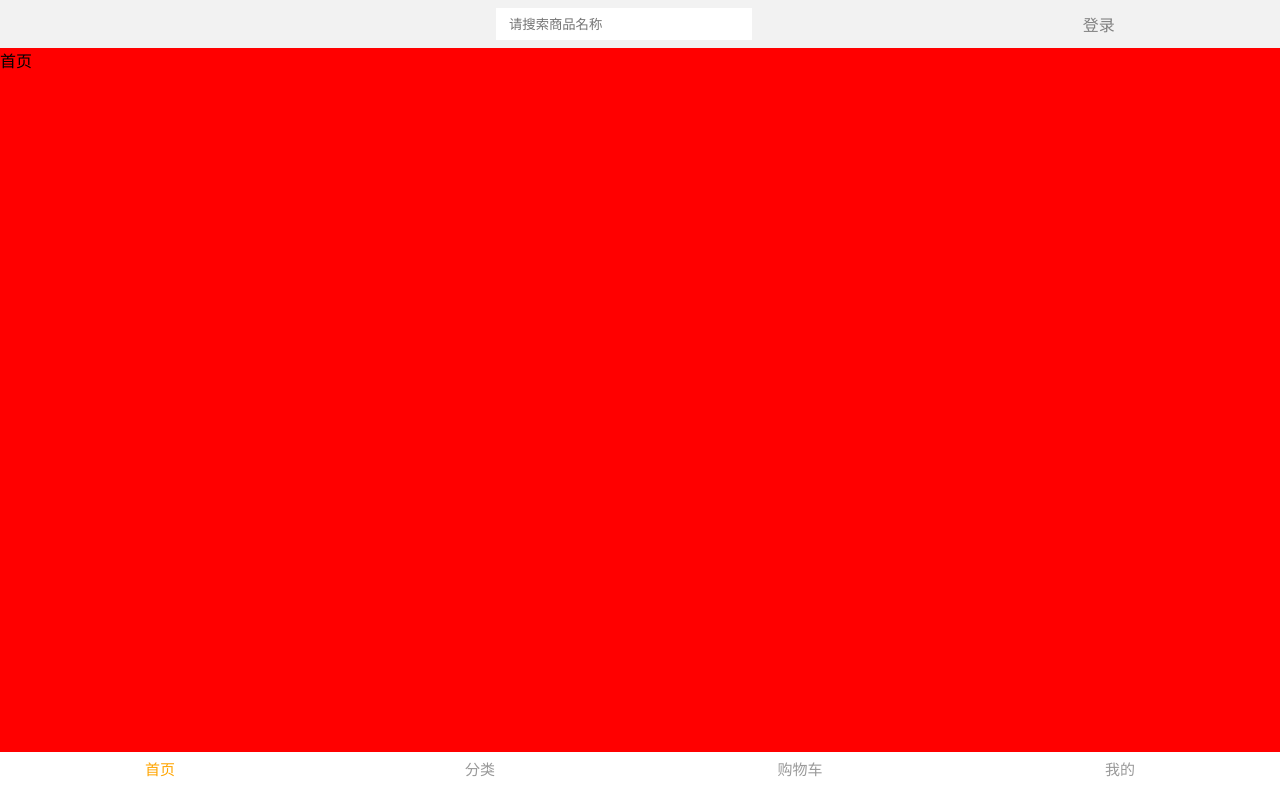
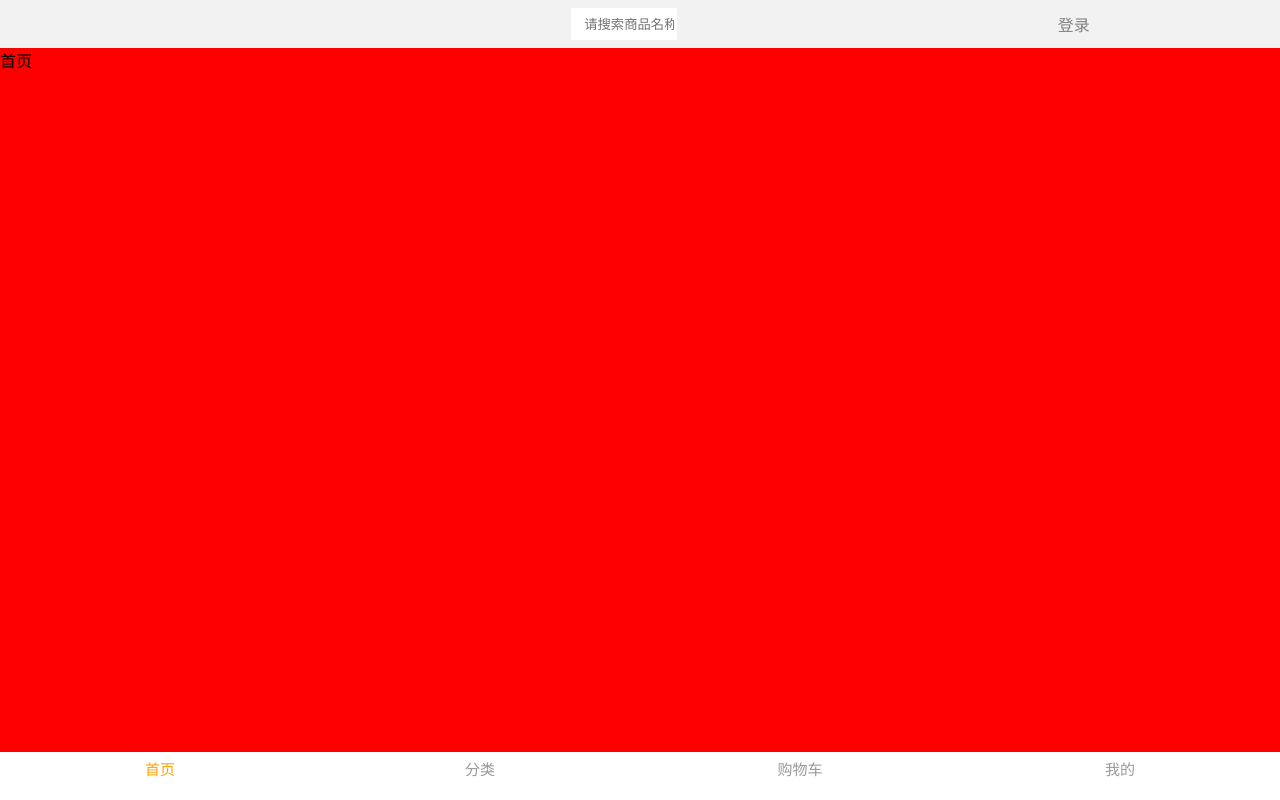
Before and after one commit to dcl1163377800/xiaomi, a Vue app in the folder mi/: page /#/HomePage/firstPage in a window 1280 px wide. Built offline with nearby package versions, Linux system fonts and the light colour scheme; a small style sheet from the web is missing.

Commit message:
提交成功

```diff
--- a/mi/public/index.html
+++ b/mi/public/index.html
@@ -11,6 +11,17 @@
       body{
         margin: 0;
       }
+      :root {
+      overflow-y: auto;
+      overflow-x: hidden;
+       }
+      :root body {
+        position: absolute;
+      }
+      body {
+        width: 100vw;
+        overflow: hidden;
+      }
     </style>
   </head>
   <body>
--- a/mi/src/view/HomePage/firstPage.vue
+++ b/mi/src/view/HomePage/firstPage.vue
@@ -1,6 +1,7 @@
 <template>
     <div>
         首页
+        <div class="menu"></div>
     </div>
 </template>
 
@@ -10,6 +11,8 @@ export default {
 }
 </script>
 
-<style lang="scss">
-
+<style lang="scss" scoped>
+    .menu{
+        height: 50rem;
+    }
 </style>
--- a/mi/src/view/HomePage/index.vue
+++ b/mi/src/view/HomePage/index.vue
@@ -1,9 +1,17 @@
 <template>
     <div id="app">
-            <Header></Header>
+        <header>
+             <div class="logo_header">
+                <span class="iconfont icon-mi"></span>
+                <div class="search">
+                    <span class="iconfont icon-suosou"></span>
+                    <input type="text" placeholder="请搜索商品名称"/>
+                </div>
+                <span class="iconfont icon-wode4">登录</span>
+            </div>
+        </header>
         <main>
             <router-view></router-view>
-            <div class="side"></div>
         </main>
 
           <footer>
@@ -36,17 +44,29 @@
 </template>
 
 <script>
-import Header from "../common/Header";
+// import Header from "../common/Header";
 
 export default {
     components:{
-        Header,
+        // Header,
     }
 }
 </script>
 
 <style lang="scss" scoped>
+    :root {
+overflow-y: auto;
+overflow-x: hidden;
+}
+:root body {
+position: absolute;
+}
+body {
+width: 100vw;
+overflow: hidden;
+}
     html {
+        overflow-y: scroll;
     font-size: -webkit-calc(100vw/7.5);
     font-size: calc(100vw / 7.5);
     }
@@ -70,13 +90,42 @@ export default {
     display: -webkit-flex;
     display: flex;
     flex-direction: column;
+        header{
+            width: 100%;
+            height: 3rem;
+              .logo_header{
+                width: 100%;
+                height: 3rem;
+                text-align: center;
+                background: #f2f2f2;
+                color: gray;
+                display: flex;
+                justify-content: space-around;
+                align-items: center;
+                    .icon-mi{
+                        color: rgb(237, 91, 0);
+                        font-size: 1.5rem;
+                    }
+                    .search{
+                        background:#fff;
+                        padding-left:10px;
+                        height: 2rem;
+                        display:flex;
+                        align-items: center;
+                        input{
+                            color:rgba(0,0,0,.3);
+                            border: 0;
+                            width: 6rem;
+                            height: 1.5rem;
+                            padding:0.2rem
+                        }
+                    }
+        }
+        }
          main{
             flex: 1;
             overflow-y: scroll;
             background: red;
-            .side{
-                height: 50rem;
-            }
         }
          footer{
             width: 100%;
--- a/mi/src/view/HomePage/sort.vue
+++ b/mi/src/view/HomePage/sort.vue
@@ -1,6 +1,14 @@
 <template>
     <div>
-        分类
+
+        <div class="menu">
+            <span>《</span>
+            <span>分类</span>
+            <span class="iconfont icon-suosou"></span>
+        </div>
+        <div class="nav">
+
+        </div>
     </div>
 </template>
 
@@ -10,6 +18,20 @@ export default {
 }
 </script>
 
-<style lang="scss">
+<style lang="scss" scoped>
+    .menu{
+        position: fixed;
+        width: 100%;
+        height: 3rem;
+        top: 0;
+        background: #f2f2f2;
+        line-height: 3rem;
+        display: flex;
+        justify-content: space-around;
 
+    }
+        .nav{
+            height: 50rem;
+            background: yellow;
+        }
 </style>
--- a/mi/src/view/common/Header.vue
+++ /dev/null
@@ -1,97 +0,0 @@
-<template>
-    <div id="app1">
-        <header>
-        <div class="logo_header">
-            <span class="iconfont icon-mi"></span>
-            <div class="search">
-                <span class="iconfont icon-suosou"></span>
-                <input type="text" placeholder="请搜索商品名称"/>
-            </div>
-            <span class="iconfont icon-wode4">登录</span>
-        </div>
-    </header>
-    </div>
-</template>
-
-<script>
-export default {
-
-}
-</script>
-
-<style lang="scss" scoped>
-        .logo_header{
-            width: 100%;
-            height: 3rem;
-            text-align: center;
-            background: #f2f2f2;
-            color: gray;
-            display: flex;
-            justify-content: space-around;
-            align-items: center;
-
-                 .icon-mi{
-                     color: rgb(237, 91, 0);
-                     font-size: 1.5rem;
-                 }
-                 .search{
-                     background:#fff;
-                     padding-left:10px;
-                     height: 2rem;
-                     display:flex;
-                     align-items: center;
-                    input{
-                        color:rgba(0,0,0,.3);
-                        border: 0;
-                        width: 15rem;
-                        height: 1.5rem;
-                        padding:0.2rem
-                    }
-                 }
-
-
-}
-    // }
-
-
-    // #app1 {
-    // width: 100vw;
-    // height: 100vh;
-    // display: -webkit-flex;
-    // display: flex;
-    // flex-direction: column;
-
-    //     header{
-    //         width: 100%;
-    //         height: 2rem;
-    //         background: red;
-    //         text-align: center;
-    //         background: #f2f2f2;
-    //         color: gray;
-    //          .logo{
-    //              display: flex;
-    //              justify-content: space-around;
-    //              align-items: center;
-    //              height: 2.5rem;
-    //              line-height: 2rem;
-    //              .icon-mi{
-    //                  color: rgb(237, 91, 0);
-    //                  font-size: 1.5rem;
-    //              }
-    //              .search{
-    //                  background:#fff;
-    //                  padding-left:10px;
-    //                  display:flex;
-    //                  align-items: center;
-    //                 input{
-    //                     color:rgba(0,0,0,.3);
-    //                     border: 0;
-    //                     width: 15rem;
-    //                     height: 1.5rem;
-    //                     padding:0.2rem
-    //                 }
-    //              }
-    //         }
-    //     }
-    // }
-</style>
```
